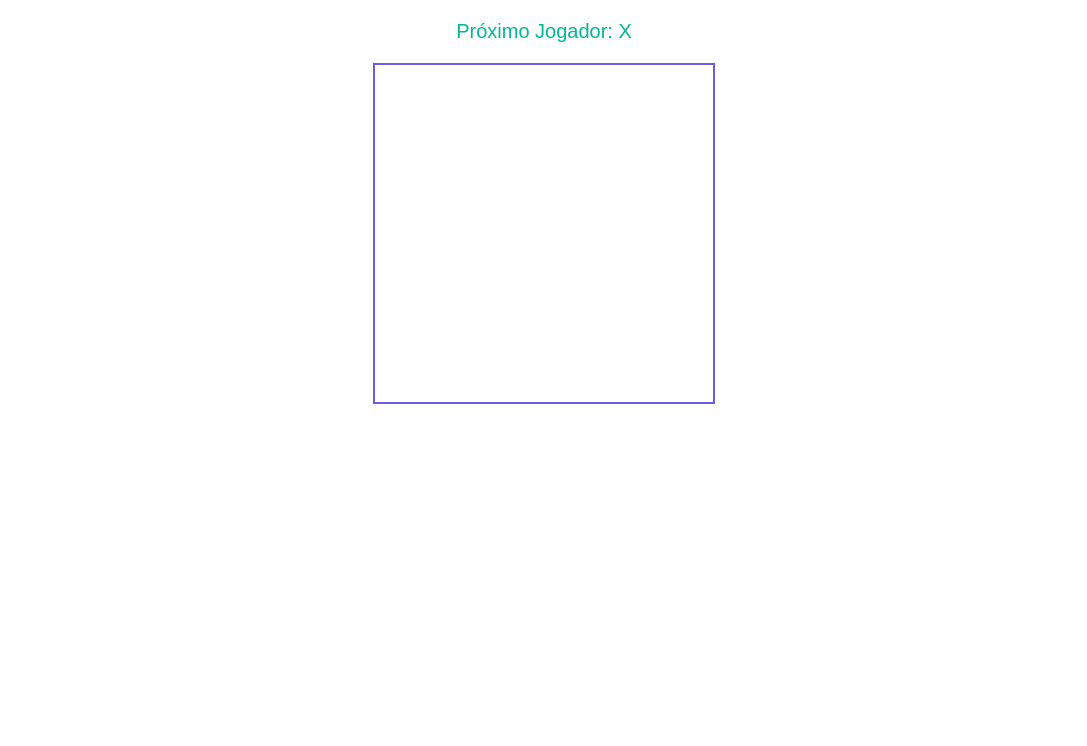
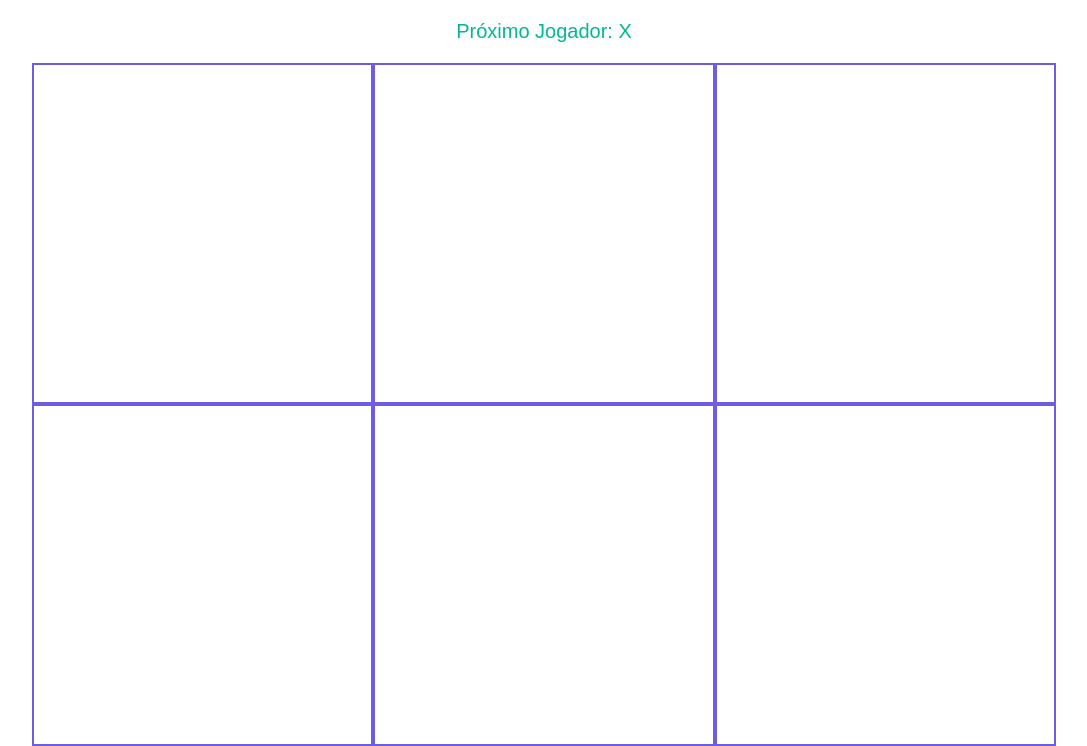
Before and after one commit to danilomacb/15dias-de-react, a React (Create React App) app: page / in a window 1280 px wide. Shown: the top 746 px of the page, without its empty margins (96-1183 px from the left). Built offline with nearby package versions, Linux system fonts and the light colour scheme.

Commit message:
desafio intermediario dia3

```diff
--- a/src/components/BoardCollab/index.js
+++ b/src/components/BoardCollab/index.js
@@ -16,7 +16,7 @@ const SquareCollabs = qtd => {
 };
 
 const BoardCollab = ({qtd}) => (
-    <article className="board-collab"><SquareCollab /></article>
+    <article className="board-collab">{SquareCollabs(qtd)}</article>
 );
 
 export default BoardCollab;
--- a/src/components/SquareCollab/index.js
+++ b/src/components/SquareCollab/index.js
@@ -3,7 +3,7 @@ import React, { Component } from "react";
 import "./styles.css";
 
 class SquareCollab extends Component {
-    state = {content: ""};
+    state = {content: <br />};
 
     handleClick = () => {
         this.setState(this.state.content === "X" ? {content: "O"} : {content: "X"});
```
